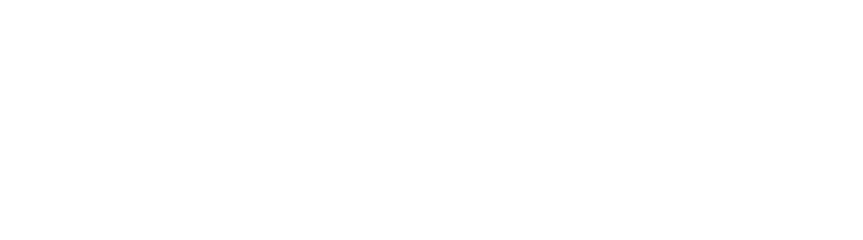
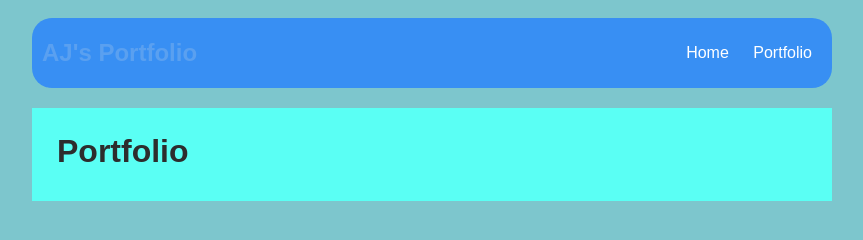
Before and after one commit to AJ-Gamer/adonijah-johnson.github.io, a plain HTML site: page portfolio.html in a window 1280 px wide. Shown: the whole page, without its empty margins (208-1071 px from the left). Drawn offline with nearby package versions, Linux system fonts and the light colour scheme; no server answers.

Commit message:
created portfolio

```diff
--- a/portfolio.html
+++ b/portfolio.html
@@ -1,11 +1,105 @@
 <!DOCTYPE HTML>
 <html>
     <head>
+      <title>Speedway Portfolio</title>
+      <style type="text/css">
+        body {
+            background: rgb(125, 198, 205);
+            color: rgb(45, 45, 45);
+            padding: 10px;
+            font-family: arial;
+        }
+        header {
+            font-size: 1.5em;
+            font-weight: bold;
+        }
+        h1 {
+            margin: 10px;
+        }
+        #all-contents {
+            max-width: 800px;
+            margin: auto;
+        }
+
+        /* navigation menu */
+        nav {
+            background: rgb(56, 143, 243);
+            margin: 0 auto;
+            margin-bottom: 20px;
+            display: flex;
+            padding: 10px;
+            border-radius: 20px
+        }
+        nav header {
+            display: flex;
+            align-items: center;
+            color: rgb(90, 160, 240);
+            flex: 1;
+        }
+        nav ul {
+            list-style-image: none;
+        }
+        nav li {
+            display: inline-block;
+            padding: 0 10px;
+        }
+        nav a {
+            text-decoration: none;
+            color: #fff;
+        }
+
+        /* main container area beneath menu */
+        main {
+            background: rgb(90, 255, 244);
+            display: flex;
+        }
+        .content {
+            flex: 1;
+            padding: 15px;
+        }
+        #portfolio {
+                list-style-type: none;
+                padding-left: 0;
+            }
+
+            #portfolio li {
+                background: #fff;
+                padding: 10px;
+                border-radius: 10px;
+                margin-bottom: 10px;
+            }
+
+            #portfolio li:hover {
+                background: #e2e2e2;
+            }
+
+            #portfolio a {
+                text-decoration: none;
+                color: #303030;
+            }
+    </style>
     </head>
 
     <body>
       <div id="all-contents">
-
+        <nav>
+          <header>AJ's Portfolio</header>
+          <ul>
+              <li><a href="index.html">Home</a>
+              </li>
+              <li><a href="portfolio.html">Portfolio</a>
+              </li>
+          </ul>
+      </nav>
+      <main>
+        <div class="content">
+            <h1>Portfolio</h1>
+            <ul id="portfolio">
+            </ul>
+        </div>
+    </main>
       </div>
+      <script src="https://ajax.googleapis.com/ajax/libs/jquery/2.1.3/jquery.min.js"></script>
+      <script id="portfolioScript">$(document).ready(function() {$.getJSON('projects/projects.json').then(function(data) { data.projects.forEach(function(project){ $('#portfolio').append('<li><a href="projects/' + project.name + '/">' + project.title + ' : ' + project.description + '</a></li>'); }); }); });</script>
     </body>
 </html>
```
